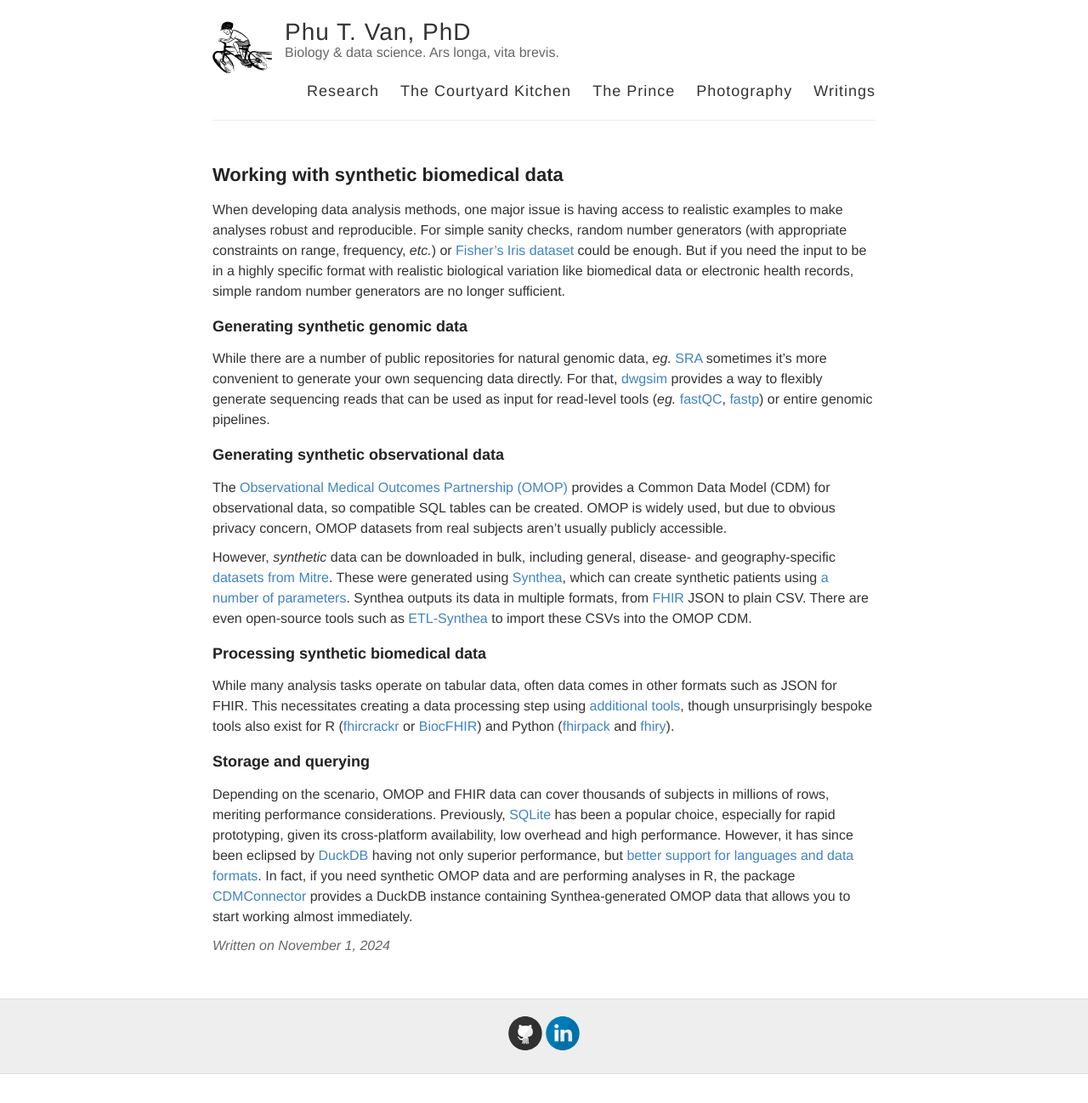
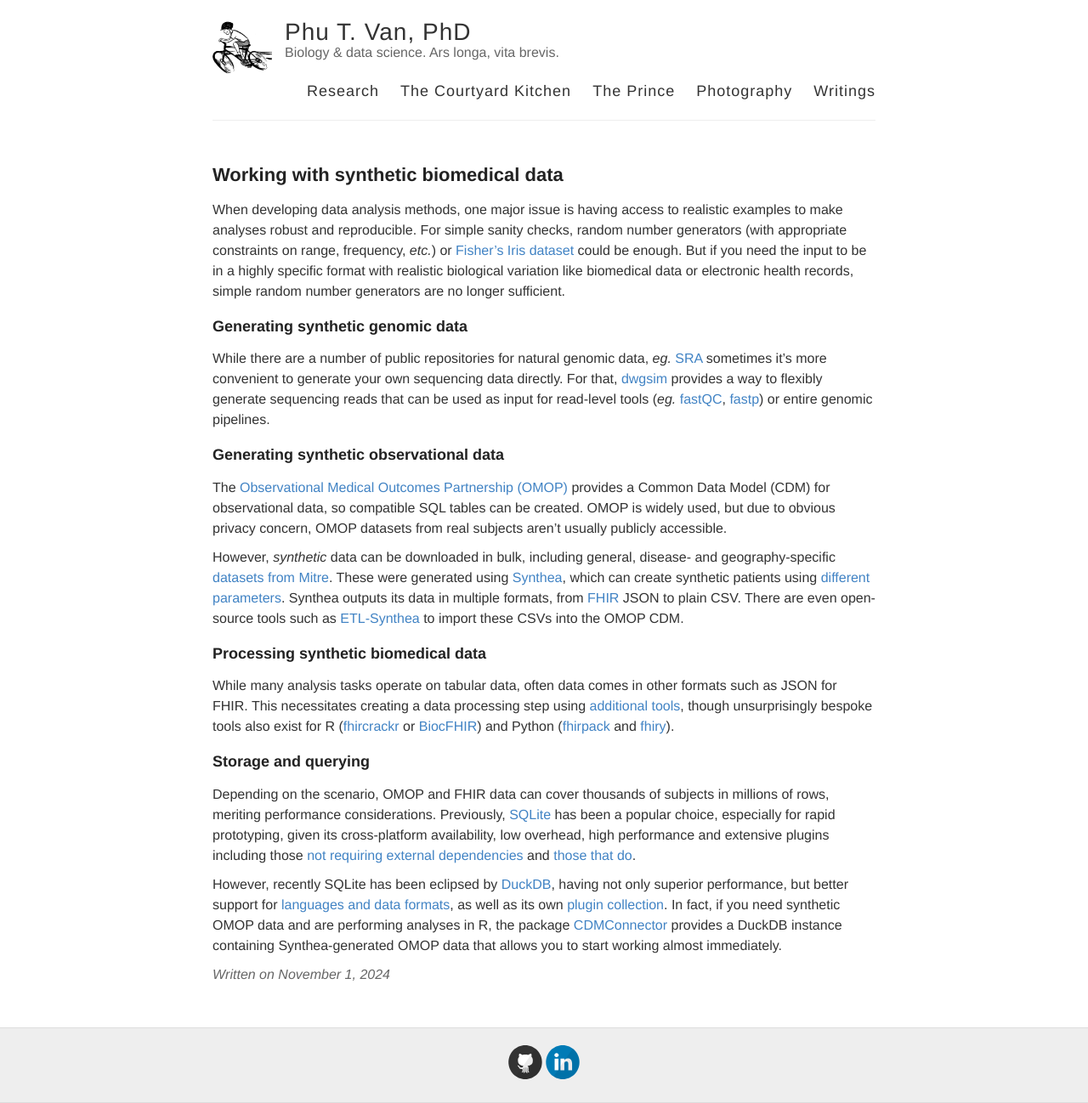
Before and after one commit to ptvan/ptvan.github.io, a Jekyll site: the page built from _posts/2024-11-01-synthetic-biomedical-data.md, in a window 1280 px wide. Shown: the whole page at 85% size. Built offline with Jekyll 4.4.1, drawn with Linux system fonts in a browser that asks for light colours; before the commit the page ends 1264 px from its top, so only the background shows below that.

Commit message:
minor typo fixes

```diff
--- a/_posts/2024-11-01-synthetic-biomedical-data.md
+++ b/_posts/2024-11-01-synthetic-biomedical-data.md
@@ -11,10 +11,12 @@
 ### Generating synthetic observational data
 The [Observational Medical Outcomes Partnership (OMOP)](https://www.ohdsi.org/data-standardization/) provides a Common Data Model (CDM) for observational data, so compatible SQL tables can be created. OMOP is widely used, but due to obvious privacy concern, OMOP datasets from real subjects aren't usually publicly accessible.
 
-However, _synthetic_ data can be downloaded in bulk, including general, disease- and geography-specific [datasets from Mitre](https://synthea.mitre.org/downloads). These were generated using [Synthea](https://github.com/synthetichealth/synthea), which can create synthetic patients using [a number of parameters](https://synthetichealth.github.io/spt/#/customizer). Synthea outputs its data in multiple formats, from [FHIR](https://hl7.org/fhir/) JSON to plain CSV. There are even open-source tools such as [ETL-Synthea](https://github.com/OHDSI/ETL-Synthea) to import these CSVs into the OMOP CDM.
+However, _synthetic_ data can be downloaded in bulk, including general, disease- and geography-specific [datasets from Mitre](https://synthea.mitre.org/downloads). These were generated using [Synthea](https://github.com/synthetichealth/synthea), which can create synthetic patients using [different parameters](https://synthetichealth.github.io/spt/#/customizer). Synthea outputs its data in multiple formats, from [FHIR](https://hl7.org/fhir/) JSON to plain CSV. There are even open-source tools such as [ETL-Synthea](https://github.com/OHDSI/ETL-Synthea) to import these CSVs into the OMOP CDM.
 
 ### Processing synthetic biomedical data
 While many analysis tasks operate on tabular data, often data comes in other formats such as JSON for FHIR. This necessitates creating a data processing step using [additional tools](https://ptvan.github.io/command-line-tools/), though unsurprisingly bespoke tools also exist for R ([fhircrackr](https://github.com/polar-fhir/fhircrackr) or [BiocFHIR](https://bioconductor.org/packages/release/bioc/html/BiocFHIR.html)) and Python ([fhirpack](https://pypi.org/project/fhirpack/) and [fhiry](https://github.com/dermatologist/fhiry)).
 
 ### Storage and querying
-Depending on the scenario, OMOP and FHIR data can cover thousands of subjects in millions of rows, meriting performance considerations. Previously, [SQLite](https://www.sqlite.org/index.html) has been a popular choice, especially for rapid prototyping, given its cross-platform availability, low overhead and high performance. However, it has since been eclipsed by [DuckDB](https://duckdb.org) having not only superior performance, but [better support for languages and data formats](https://dirk-petersen.medium.com/researchers-please-replace-sqlite-with-duckdb-now-f038044a2702). In fact, if you need synthetic OMOP data and are performing analyses in R, the package [CDMConnector](https://cran.r-project.org/web/packages/CDMConnector/index.html) provides a DuckDB instance containing Synthea-generated OMOP data that allows you to start working almost immediately.
+Depending on the scenario, OMOP and FHIR data can cover thousands of subjects in millions of rows, meriting performance considerations. Previously, [SQLite](https://www.sqlite.org/index.html) has been a popular choice, especially for rapid prototyping, given its cross-platform availability, low overhead, high performance and extensive plugins including those [not requiring external dependencies](https://github.com/nalgeon/sqlean) and [those that do](https://sqlpkg.org/).
+
+However, recently SQLite has been eclipsed by [DuckDB](https://duckdb.org), having not only superior performance, but better support for [languages and data formats](https://dirk-petersen.medium.com/researchers-please-replace-sqlite-with-duckdb-now-f038044a2702), as well as its own [plugin collection](https://github.com/davidgasquez/awesome-duckdb). In fact, if you need synthetic OMOP data and are performing analyses in R, the package [CDMConnector](https://cran.r-project.org/web/packages/CDMConnector/index.html) provides a DuckDB instance containing Synthea-generated OMOP data that allows you to start working almost immediately.
```
Also changed, not shown: research.md (+1 -1 lines).
